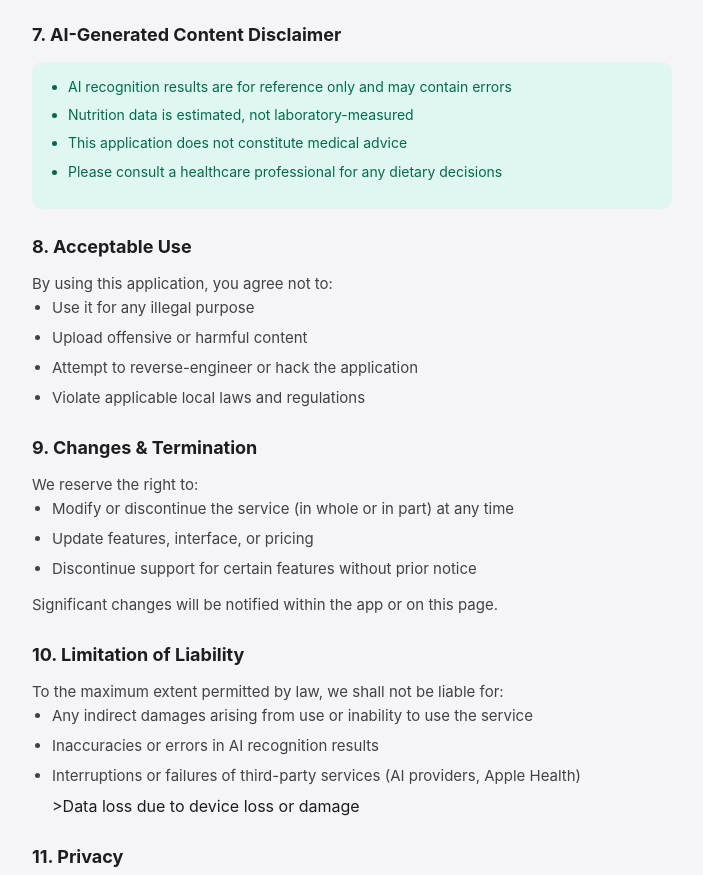
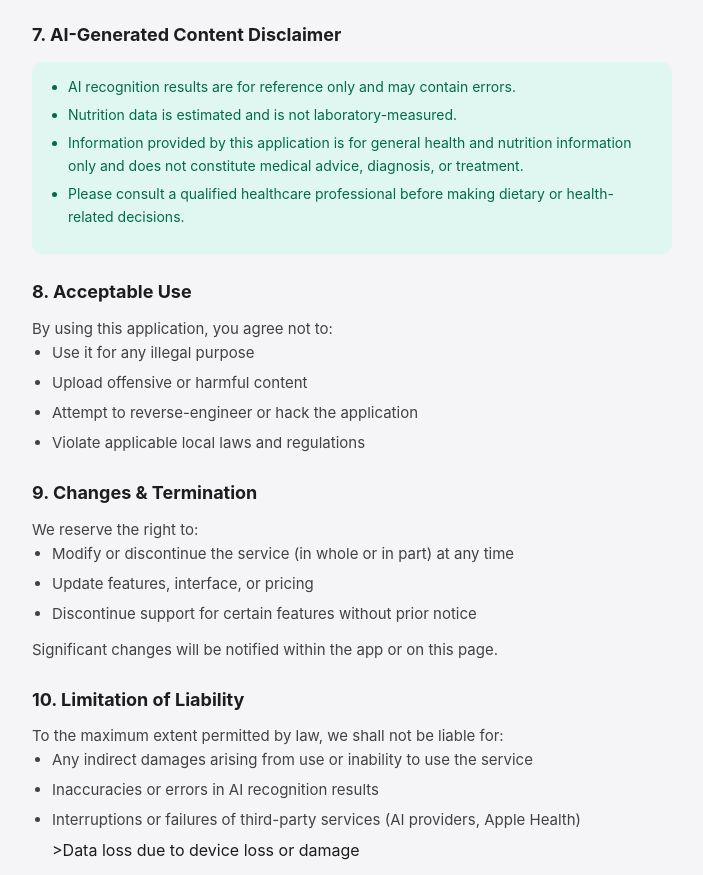
Before and after one commit to app111/privacy, a plain HTML site: page terms.html in a window 1280 px wide. Shown: the part 1192-2067 px from the top of the page, without its empty margins (288-991 px from the left). Drawn offline with Linux system fonts and the light colour scheme.

Commit message:
Update terms.html

```diff
--- a/terms.html
+++ b/terms.html
@@ -64,10 +64,10 @@ a { color: #007AFF; text-decoration: none; }
 <h2>7. AI-Generated Content Disclaimer</h2>
 <div class="highlight">
 <ul>
-<li>AI recognition results are for reference only and may contain errors</li>
-<li>Nutrition data is estimated, not laboratory-measured</li>
-<li>This application does not constitute medical advice</li>
-<li>Please consult a healthcare professional for any dietary decisions</li>
+<li>AI recognition results are for reference only and may contain errors.</li>
+<li>Nutrition data is estimated and is not laboratory-measured.</li>
+<li>Information provided by this application is for general health and nutrition information only and does not constitute medical advice, diagnosis, or treatment.</li>
+<li>Please consult a qualified healthcare professional before making dietary or health-related decisions.</li>
 </ul>
 </div>
 
```
